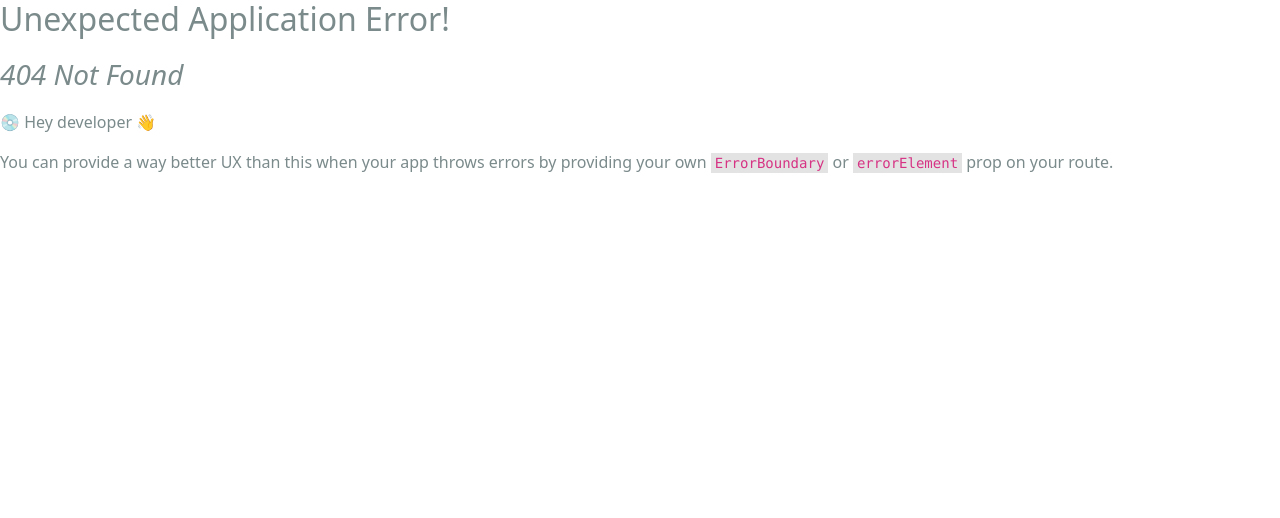
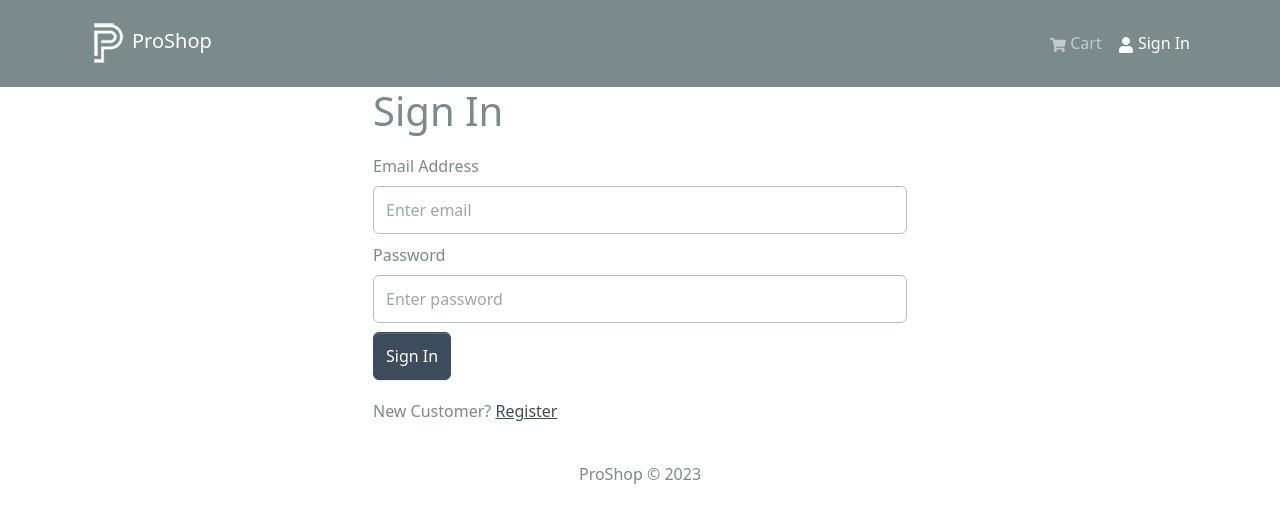
Before and after one commit to Youssefelharouch/ProShop, a React (Create React App) app in the folder frontend/: page /login in a window 1280 px wide. Before the commit this address had no page. Shown: the top 518 px of the page. Built offline with nearby package versions, Linux system fonts and the light colour scheme.

Commit message:
Login & Logout

```diff
--- a/frontend/package.json
+++ b/frontend/package.json
@@ -18,6 +18,7 @@
     "react-router-bootstrap": "^0.26.2",
     "react-router-dom": "^6.8.2",
     "react-scripts": "5.0.1",
+    "react-toastify": "^9.1.3",
     "web-vitals": "^2.1.4"
   },
   "scripts": {
--- a/frontend/src/App.js
+++ b/frontend/src/App.js
@@ -1,5 +1,7 @@
 import { Container } from "react-bootstrap";
 import {Outlet} from 'react-router-dom'
+import { ToastContainer } from "react-toastify";
+import 'react-toastify/dist/ReactToastify.css'
 
 import Header from "./components/Header";
 import Footer from "./components/Footer";
@@ -13,6 +15,7 @@
         <Outlet />
       </Container>
       <Footer />
+      <ToastContainer />
 
     </>
   );
--- a/frontend/src/components/FormContainer.jsx
+++ b/frontend/src/components/FormContainer.jsx
@@ -1,9 +1,15 @@
-import React from 'react'
+import { Container, Row, Col } from 'react-bootstrap';
 
-const FormContainer = () => {
+const FormContainer = ({ children }) => {
   return (
-    <div>FormContainer</div>
-  )
-}
+    <Container>
+      <Row className='justify-content-md-center'>
+        <Col xs={12} md={6}>
+          {children}
+        </Col>
+      </Row>
+    </Container>
+  );
+};
 
-export default FormContainer
+export default FormContainer;
--- a/frontend/src/components/Header.jsx
+++ b/frontend/src/components/Header.jsx
@@ -1,13 +1,32 @@
 import React from "react";
-import { Navbar, Nav, Container, Badge } from "react-bootstrap";
+import { Navbar, Nav, Container, Badge, NavDropdown } from "react-bootstrap";
 import { FaShoppingCart, FaUser } from "react-icons/fa";
 import { LinkContainer } from "react-router-bootstrap";
-import {useSelector} from 'react-redux'
+import { useDispatch, useSelector } from "react-redux";
+import { useNavigate } from "react-router-dom";
+import { useLogoutMutation } from "../slices/usersApiSlice";
 
 import logo from "../assets/logo.png";
+import { logout } from "../slices/authSlice";
 
 const Header = () => {
-  const {cartItems} = useSelector((state)=>state.cart);
+  const { cartItems } = useSelector((state) => state.cart);
+  const { userInfo } = useSelector((state) => state.auth);
+
+  const dispatch = useDispatch();
+  const navigate = useNavigate();
+
+  const [logoutApiCall] = useLogoutMutation();
+
+  const logoutHandler = async () => {
+    try {
+      await logoutApiCall().unwrap();
+      dispatch(logout());
+      navigate("/login");
+    } catch (err) {
+      console.log(err);
+    }
+  };
   return (
     <header>
       <Navbar bg="dark" variant="dark" expand="lg" collapseOnSelect>
@@ -25,21 +44,29 @@
               <LinkContainer to="/cart">
                 <Nav.Link>
                   <FaShoppingCart /> Cart
-                  {
-                    cartItems.length > 0 && (
-                      <Badge pill bg='success' style={{marginLeft:'5px'}}>
-                        { cartItems.reduce((a,c)=> a+c.qty,0   )}
+                  {cartItems.length > 0 && (
+                    <Badge pill bg="success" style={{ marginLeft: "5px" }}>
+                      {cartItems.reduce((a, c) => a + c.qty, 0)}
                     </Badge>
-                    )
-                  }
+                  )}
                 </Nav.Link>
               </LinkContainer>
-
+              {userInfo ? (
+                <NavDropdown title={userInfo.name} id="username">
+                  <LinkContainer to="/profile">
+                    <NavDropdown.Item>Profile</NavDropdown.Item>
+                  </LinkContainer>
+                  <NavDropdown.Item onClick={logoutHandler}>
+                    Logout
+                  </NavDropdown.Item>
+                </NavDropdown>
+              ) : (
                 <LinkContainer to="/login">
                   <Nav.Link>
                     <FaUser /> Sign In
                   </Nav.Link>
                 </LinkContainer>
+              )}
             </Nav>
           </Navbar.Collapse>
         </Container>
--- a/frontend/src/index.js
+++ b/frontend/src/index.js
@@ -17,6 +17,7 @@
 import ProductScreen from "./screens/ProductScreen";
 import store from "./store";
 import CartScreen from "./screens/CartScreen";
+import LoginScreen from "./screens/LoginScreen";
 
 const router = createBrowserRouter(
   createRoutesFromElements(
@@ -24,6 +25,7 @@
       <Route index={true} path="/" element={<HomeScreen />} />
       <Route path="/product/:id" element={<ProductScreen />} />
       <Route path='/cart' element={<CartScreen />} />
+      <Route path='/login' element={<LoginScreen />} />
 
     </Route>
   )
--- /dev/null
+++ b/frontend/src/screens/LoginScreen.jsx
@@ -0,0 +1,88 @@
+import { useState, useEffect } from 'react';
+import { Link, useLocation, useNavigate } from 'react-router-dom';
+import { Form, Button, Row, Col } from 'react-bootstrap';
+import { useDispatch, useSelector } from 'react-redux';
+import Loader from '../components/Loader';
+import FormContainer from '../components/FormContainer';
+
+import { setCredentials } from '../slices/authSlice';
+import { toast } from 'react-toastify';
+import { useLoginMutation } from '../slices/usersApiSlice';
+
+const LoginScreen = () => {
+  const [email, setEmail] = useState('');
+  const [password, setPassword] = useState('');
+
+  const dispatch = useDispatch();
+  const navigate = useNavigate();
+
+  const [login, { isLoading }] = useLoginMutation();
+
+  const { userInfo } = useSelector((state) => state.auth);
+
+  const { search } = useLocation();
+  const sp = new URLSearchParams(search);
+  const redirect = sp.get('redirect') || '/';
+
+  useEffect(() => {
+    if (userInfo) {
+      navigate(redirect);
+    }
+  }, [navigate, redirect, userInfo]);
+
+  const submitHandler = async (e) => {
+    e.preventDefault();
+    try {
+      const res = await login({ email, password }).unwrap();
+      dispatch(setCredentials({ ...res }));
+      navigate(redirect);
+    } catch (err) {
+      toast.error(err?.data?.message || err.error);
+    }
+  };
+
+  return (
+    <FormContainer>
+      <h1>Sign In</h1>
+
+      <Form onSubmit={submitHandler}>
+        <Form.Group className='my-2' controlId='email'>
+          <Form.Label>Email Address</Form.Label>
+          <Form.Control
+            type='email'
+            placeholder='Enter email'
+            value={email}
+            onChange={(e) => setEmail(e.target.value)}
+          ></Form.Control>
+        </Form.Group>
+
+        <Form.Group className='my-2' controlId='password'>
+          <Form.Label>Password</Form.Label>
+          <Form.Control
+            type='password'
+            placeholder='Enter password'
+            value={password}
+            onChange={(e) => setPassword(e.target.value)}
+          ></Form.Control>
+        </Form.Group>
+
+        <Button disabled={isLoading} type='submit' variant='primary'>
+          Sign In
+        </Button>
+
+        {isLoading && <Loader />}
+      </Form>
+
+      <Row className='py-3'>
+        <Col>
+          New Customer?{' '}
+          <Link to={redirect ? `/register?redirect=${redirect}` : '/register'}>
+            Register
+          </Link>
+        </Col>
+      </Row>
+    </FormContainer>
+  );
+};
+
+export default LoginScreen;
--- a/frontend/src/slices/authSlice.js
+++ b/frontend/src/slices/authSlice.js
@@ -1,8 +1,10 @@
 import { createSlice } from "@reduxjs/toolkit";
 
-const initialState = localStorage.getItem("userInfo")
-  ? JSON.parse(localStorage.getItem("userInfo"))
-  : null;
+const initialState = {
+  userInfo: localStorage.getItem('userInfo')
+    ? JSON.parse(localStorage.getItem('userInfo'))
+    : null,
+};
 
 const authSlice = createSlice({
   name: "auth",
@@ -12,8 +14,12 @@
       state.userInfo = action.payload;
       localStorage.setItem("userInfo", JSON.stringify(action.payload));
     },
+    logout: (state, action) => {
+      state.userInfo = null;
+      localStorage.removeItem('userInfo');
+    },
   },
 });
 
-export const { setCredentials } = authSlice.actions;
+export const { setCredentials,logout } = authSlice.actions;
 export default authSlice.reducer;
--- a/frontend/src/slices/usersApiSlice.js
+++ b/frontend/src/slices/usersApiSlice.js
@@ -5,13 +5,27 @@
   endpoints: (builder) => ({
     login: builder.mutation({
       query: ( data ) => ({
-        url: USERS_URL/"auth",
+        url: `${USERS_URL}/auth`,
         method:'POST',
         body:data
       })
+    }),
+    register: builder.mutation({
+      query: ( data ) => ({
+        url: `${USERS_URL}/register`,
+        method:'POST',
+        body:data
+      })
+    }),
+    logout: builder.mutation({
+      query: () => ({
+        url: `${USERS_URL}/logout`,
+        method:'POST',
+      })
     })
+
 
   }),
 });
 
-export const { useLoginMutation } = usersApiSlice;
+export const { useLoginMutation,useLogoutMutation,useRegisterMutation } = usersApiSlice;
```
Also changed, not shown: 1 other file (tests, documents, lock files or other folders). Lines whose indentation alone changed are shown as unchanged.
